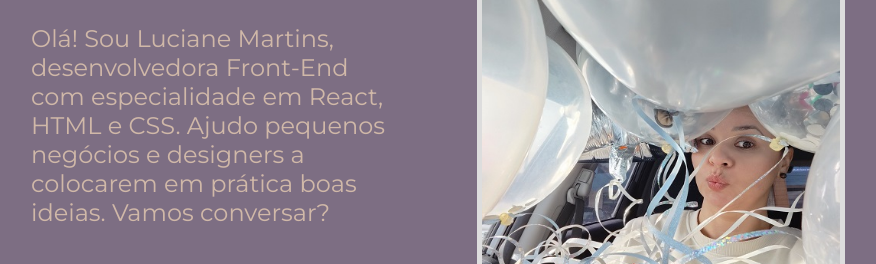
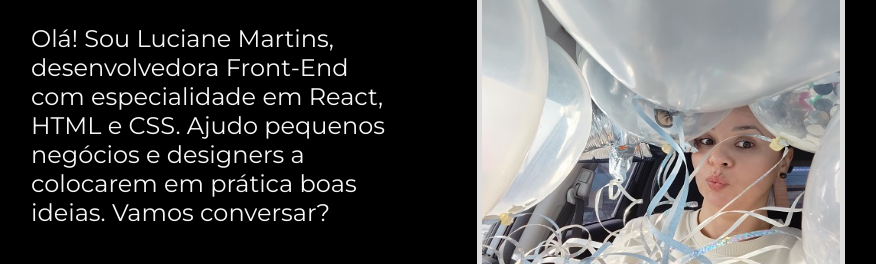
Before and after one commit to lu-martins/portfolio, a plain HTML site: page index.html in a window 1280 px wide. Shown: the part 405-669 px from the top of the page, without its empty margins (161-1037 px from the left). Drawn offline with nearby package versions, Linux system fonts and the light colour scheme.

Commit message:
updating style

```diff
--- a/styles/style.css
+++ b/styles/style.css
@@ -4,10 +4,10 @@
 
 :root {
 
-    --main-color: #7D6E83;
-    --second-color: #D0B8A8;
-    --third-color: #DFD3C3;
-    --hover-color: #F8EDE3;
+    --main-color: #000000;
+    --second-color: #F6F6F6;
+    --third-color: #22D4FD;
+    --hover-color: #272727;
 
     --main-font: 'Krona One', sans-serif;
     --second-font: 'Montserrat', sans-serif;
```
